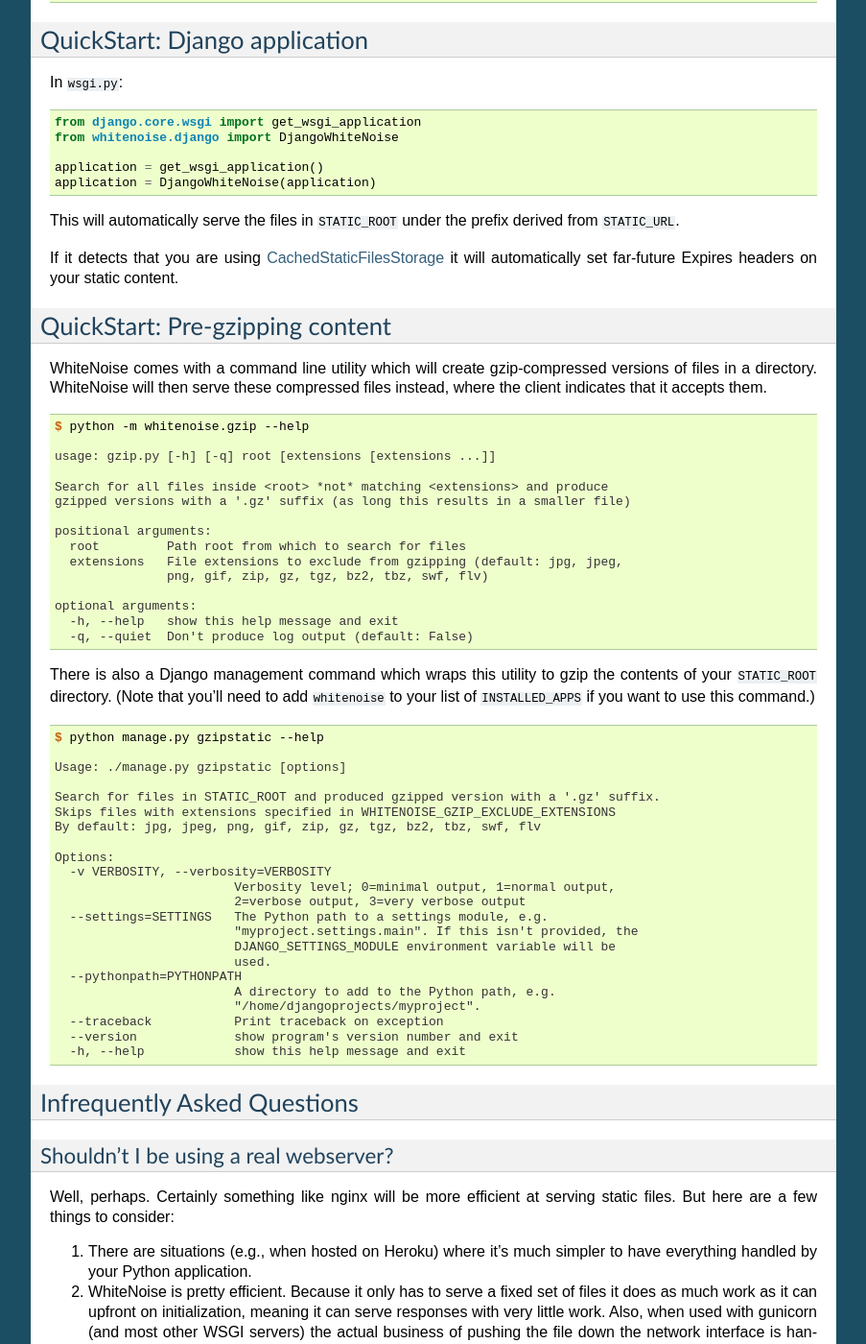
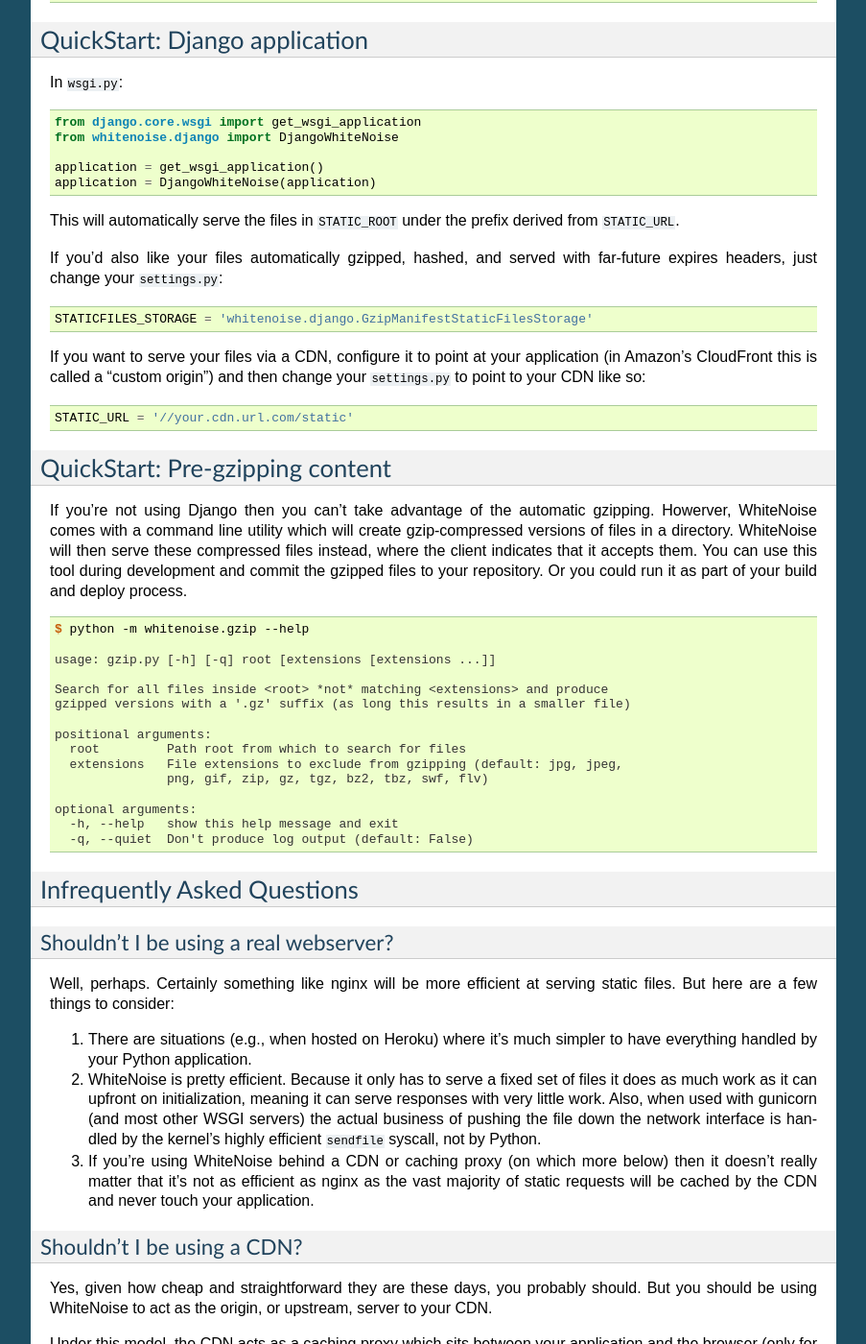
Before and after one commit to gorbunov87/white_noise, a Sphinx documentation site: the page built from docs/index.rst, in a window 1280 px wide and 1400 px high, scrolled down 695 px. Shown: the whole window at 96% size, without its empty margins (198-1101 px from the left). Built offline with Sphinx 7.4.7, drawn with Linux system fonts in a browser that asks for light colours.

Commit message:
Start reworking docs

```diff
--- a/docs/index.rst
+++ b/docs/index.rst
@@ -58,10 +58,24 @@
    application = get_wsgi_application()
    application = DjangoWhiteNoise(application)
 
-This will automatically serve the files in ``STATIC_ROOT`` under the prefix derived from ``STATIC_URL``.
+This will automatically serve the files in ``STATIC_ROOT`` under the prefix
+derived from ``STATIC_URL``.
 
-If it detects that you are using `CachedStaticFilesStorage`_ it will automatically set far-future Expires headers on
-your static content.
+If you'd also like your files automatically gzipped, hashed, and served with
+far-future expires headers, just change your ``settings.py``:
+
+.. code-block:: python
+
+   STATICFILES_STORAGE = 'whitenoise.django.GzipManifestStaticFilesStorage'
+
+If you want to serve your files via a CDN, configure it to point at your application
+(in Amazon's CloudFront this is called a "custom origin") and then change
+your ``settings.py`` to point to your CDN like so:
+
+.. code-block:: python
+
+   STATIC_URL = '//your.cdn.url.com/static'
+
 
 .. _CachedStaticFilesStorage: https://docs.djangoproject.com/en/1.5/ref/contrib/staticfiles/#cachedstaticfilesstorage
 
@@ -69,9 +83,13 @@
 QuickStart: Pre-gzipping content
 --------------------------------
 
-WhiteNoise comes with a command line utility which will create gzip-compressed versions of
-files in a directory. WhiteNoise will then serve these compressed files instead, where the
-client indicates that it accepts them.
+If you're not using Django then you can't take advantage of the automatic
+gzipping. Howerver, WhiteNoise comes with a command line utility which will
+create gzip-compressed versions of files in a directory. WhiteNoise will then
+serve these compressed files instead, where the client indicates that it
+accepts them. You can use this tool during development and commit the gzipped
+files to your repository. Or you could run it as part of your build and deploy
+process.
 
 .. code-block:: console
 
@@ -90,36 +108,6 @@
     optional arguments:
       -h, --help   show this help message and exit
       -q, --quiet  Don't produce log output (default: False)
-
-
-There is also a Django management command which wraps this utility to gzip the contents of
-your ``STATIC_ROOT`` directory. (Note that you'll need to add ``whitenoise`` to your list of
-``INSTALLED_APPS`` if you want to use this command.)
-
-.. code-block:: console
-
-    $ python manage.py gzipstatic --help
-
-    Usage: ./manage.py gzipstatic [options]
-
-    Search for files in STATIC_ROOT and produced gzipped version with a '.gz' suffix.
-    Skips files with extensions specified in WHITENOISE_GZIP_EXCLUDE_EXTENSIONS
-    By default: jpg, jpeg, png, gif, zip, gz, tgz, bz2, tbz, swf, flv
-
-    Options:
-      -v VERBOSITY, --verbosity=VERBOSITY
-                            Verbosity level; 0=minimal output, 1=normal output,
-                            2=verbose output, 3=very verbose output
-      --settings=SETTINGS   The Python path to a settings module, e.g.
-                            "myproject.settings.main". If this isn't provided, the
-                            DJANGO_SETTINGS_MODULE environment variable will be
-                            used.
-      --pythonpath=PYTHONPATH
-                            A directory to add to the Python path, e.g.
-                            "/home/djangoprojects/myproject".
-      --traceback           Print traceback on exception
-      --version             show program's version number and exit
-      -h, --help            show this help message and exit
 
 
 Infrequently Asked Questions
```
